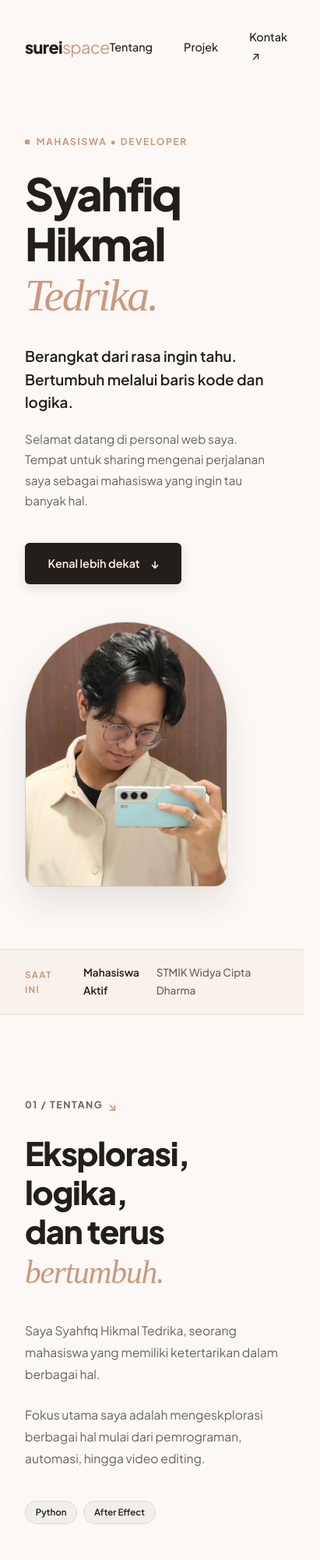
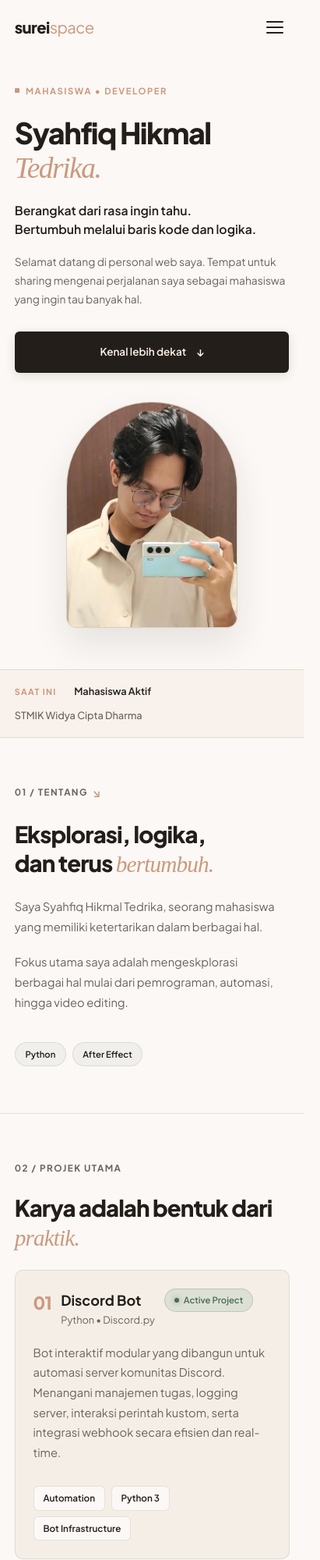
Before and after one commit to syhfq211/my-porto, a plain HTML site: page index.html in a window 390 px wide. Shown: the top 2000 px of the page at 78% size, 411 px wide, since content can reach past the window. Drawn offline with Linux system fonts and the light colour scheme.

Commit message:
Optimize layout, responsive typography, and add mobile hamburger menu

```diff
--- a/index.html
+++ b/index.html
@@ -16,7 +16,12 @@
   <header class="navbar">
     <div class="nav-container">
       <a href="#" class="nav-logo">surei<span>space</span></a>
-      <nav class="nav-links">
+      <button class="nav-toggle" id="navToggle" aria-label="Menu navigasi">
+        <span></span>
+        <span></span>
+        <span></span>
+      </button>
+      <nav class="nav-links" id="navLinks">
         <a href="#tentang">Tentang</a>
         <a href="#projek">Projek</a>
         <a href="#connect">Kontak <span class="arrow">↗</span></a>
--- a/script.js
+++ b/script.js
@@ -60,6 +60,33 @@ document.querySelectorAll('a[href^="#"]').forEach(anchor => {
   });
 });
 
+// Mobile Navigation Toggle
+const navToggle = document.getElementById('navToggle');
+const navLinks = document.getElementById('navLinks');
+
+if (navToggle && navLinks) {
+  navToggle.addEventListener('click', () => {
+    navToggle.classList.toggle('active');
+    navLinks.classList.toggle('active');
+  });
+
+  // Close mobile menu when a nav link is clicked
+  navLinks.querySelectorAll('a').forEach(link => {
+    link.addEventListener('click', () => {
+      navToggle.classList.remove('active');
+      navLinks.classList.remove('active');
+    });
+  });
+
+  // Close when clicking outside
+  document.addEventListener('click', (e) => {
+    if (!navToggle.contains(e.target) && !navLinks.contains(e.target)) {
+      navToggle.classList.remove('active');
+      navLinks.classList.remove('active');
+    }
+  });
+}
+
 // Subtle Intersection Observer for smooth fade-in reveal
 const observerOptions = {
   root: null,
--- a/style.css
+++ b/style.css
@@ -123,6 +123,38 @@ body {
   font-weight: 400;
   color: var(--accent);
   transition: color var(--transition-fast);
+}
+
+.nav-toggle {
+  display: none;
+  background: transparent;
+  border: none;
+  cursor: pointer;
+  padding: 0.5rem;
+  flex-direction: column;
+  gap: 5px;
+  z-index: 101;
+}
+
+.nav-toggle span {
+  display: block;
+  width: 22px;
+  height: 2px;
+  background-color: var(--text-dark);
+  border-radius: 2px;
+  transition: transform var(--transition-normal), opacity var(--transition-normal);
+}
+
+.nav-toggle.active span:nth-child(1) {
+  transform: translateY(7px) rotate(45deg);
+}
+
+.nav-toggle.active span:nth-child(2) {
+  opacity: 0;
+}
+
+.nav-toggle.active span:nth-child(3) {
+  transform: translateY(-7px) rotate(-45deg);
 }
 
 .nav-links {
@@ -706,16 +738,21 @@ body {
 @media (max-width: 860px) {
   .hero-grid {
     grid-template-columns: 1fr;
-    gap: 3rem;
+    gap: 2.5rem;
+  }
+
+  .hero-text-col {
+    order: 1;
   }
 
   .hero-image-col {
-    justify-content: flex-start;
+    order: 2;
+    justify-content: center;
   }
 
   .arch-frame {
-    width: 260px;
-    height: 340px;
+    width: 240px;
+    height: 320px;
   }
 
   .section-split {
@@ -725,11 +762,181 @@ body {
 
   .two-columns {
     grid-template-columns: 1fr;
-    gap: 1.5rem;
+    gap: 1.25rem;
   }
 
   .footer-grid {
     grid-template-columns: 1fr;
-    gap: 3rem;
+    gap: 2.8rem;
   }
 }
+
+@media (max-width: 640px) {
+  html {
+    font-size: 15px;
+  }
+
+  .container {
+    padding: 0 1.25rem;
+  }
+
+  /* Mobile Navbar */
+  .navbar {
+    padding: 1.2rem 0;
+  }
+
+  .nav-container {
+    padding: 0 1.25rem;
+  }
+
+  .nav-toggle {
+    display: flex;
+  }
+
+  .nav-links {
+    position: fixed;
+    top: 0;
+    right: -100%;
+    width: 75%;
+    max-width: 300px;
+    height: 100vh;
+    background: rgba(251, 248, 245, 0.98);
+    backdrop-filter: blur(20px);
+    -webkit-backdrop-filter: blur(20px);
+    flex-direction: column;
+    justify-content: center;
+    align-items: flex-start;
+    padding: 3rem 2rem;
+    gap: 2rem;
+    border-left: 1px solid var(--border-light);
+    box-shadow: -10px 0 30px rgba(39, 33, 30, 0.08);
+    transition: right var(--transition-normal);
+  }
+
+  .nav-links.active {
+    right: 0;
+  }
+
+  .nav-links a {
+    font-size: 1.15rem;
+    font-weight: 600;
+  }
+
+  /* Hero Section */
+  .hero-section {
+    padding: 2rem 0 3.5rem;
+  }
+
+  .hero-title {
+    font-size: 2.5rem;
+    line-height: 1.15;
+    margin-bottom: 1.4rem;
+  }
+
+  .hero-tagline {
+    font-size: 1.05rem;
+    line-height: 1.5;
+  }
+
+  .hero-bio {
+    font-size: 0.92rem;
+    margin-bottom: 2rem;
+  }
+
+  .btn-dark {
+    width: 100%;
+    justify-content: center;
+    padding: 0.95rem 1.5rem;
+  }
+
+  .arch-frame {
+    width: 220px;
+    height: 290px;
+  }
+
+  /* Status Bar */
+  .status-flex {
+    flex-direction: column;
+    align-items: flex-start;
+    gap: 0.6rem;
+  }
+
+  .status-item.right {
+    padding-left: 0;
+  }
+
+  /* Content Section */
+  .content-section {
+    padding: 4rem 0;
+  }
+
+  .section-heading {
+    font-size: 1.95rem;
+    line-height: 1.25;
+    margin-bottom: 1.5rem;
+  }
+
+  .pill {
+    font-size: 0.75rem;
+    padding: 0.35rem 0.85rem;
+  }
+
+  /* Project Showcase Card */
+  .project-showcase {
+    padding: 1.5rem;
+  }
+
+  .project-header {
+    flex-wrap: wrap;
+    gap: 0.8rem;
+    align-items: flex-start;
+  }
+
+  .project-number {
+    font-size: 1.5rem;
+  }
+
+  .project-name {
+    font-size: 1.2rem;
+  }
+
+  .status-pill {
+    margin-left: 0;
+    width: fit-content;
+  }
+
+  .project-footer {
+    flex-wrap: wrap;
+    gap: 0.5rem;
+  }
+
+  /* Contact & Footer */
+  .footer-section {
+    padding: 4.5rem 0 2.5rem;
+    margin-top: 2rem;
+  }
+
+  .footer-heading {
+    font-size: 2.1rem;
+    line-height: 1.2;
+  }
+
+  .contact-row {
+    flex-direction: column;
+    align-items: flex-start;
+    gap: 0.4rem;
+    padding: 1rem 0;
+  }
+
+  .contact-val {
+    font-size: 0.98rem;
+    word-break: break-all;
+  }
+
+  .footer-bottom {
+    flex-direction: column;
+    align-items: flex-start;
+    gap: 1rem;
+    padding-top: 2rem;
+  }
+}
```
